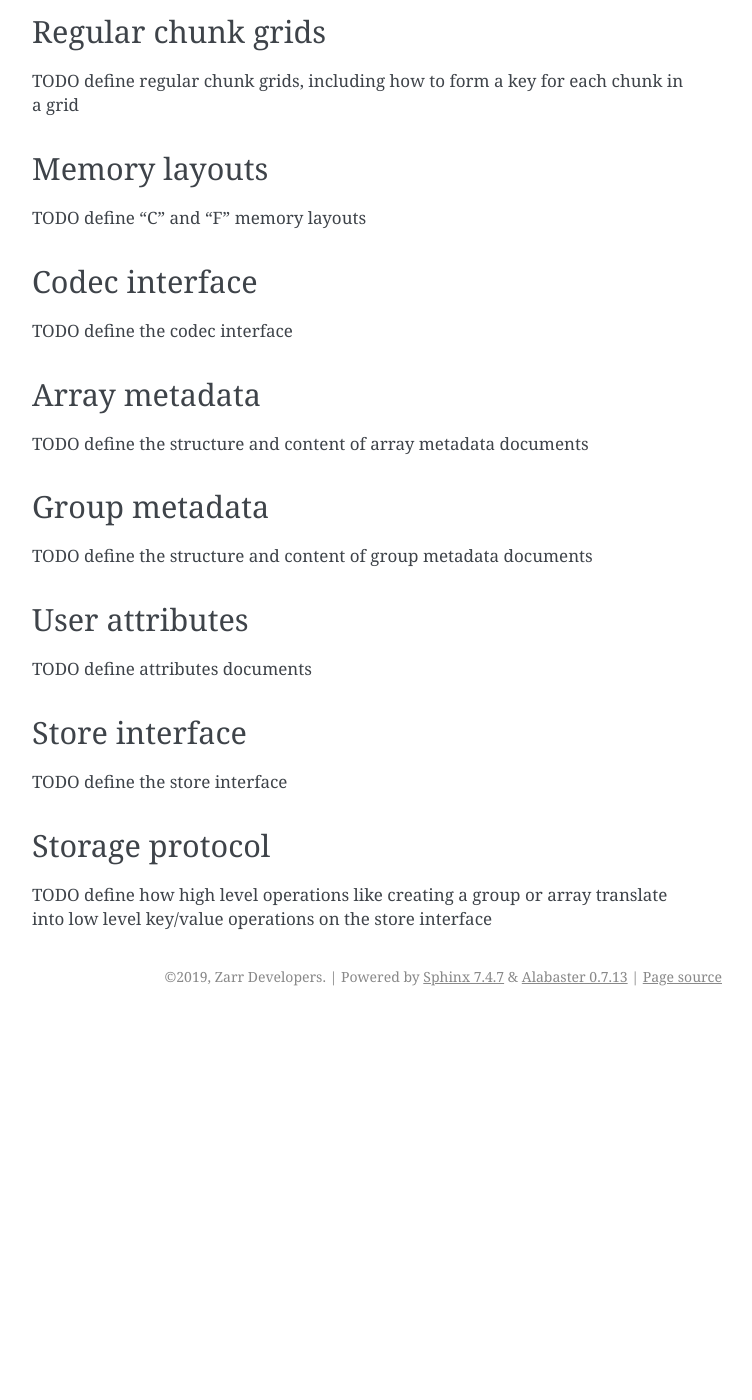
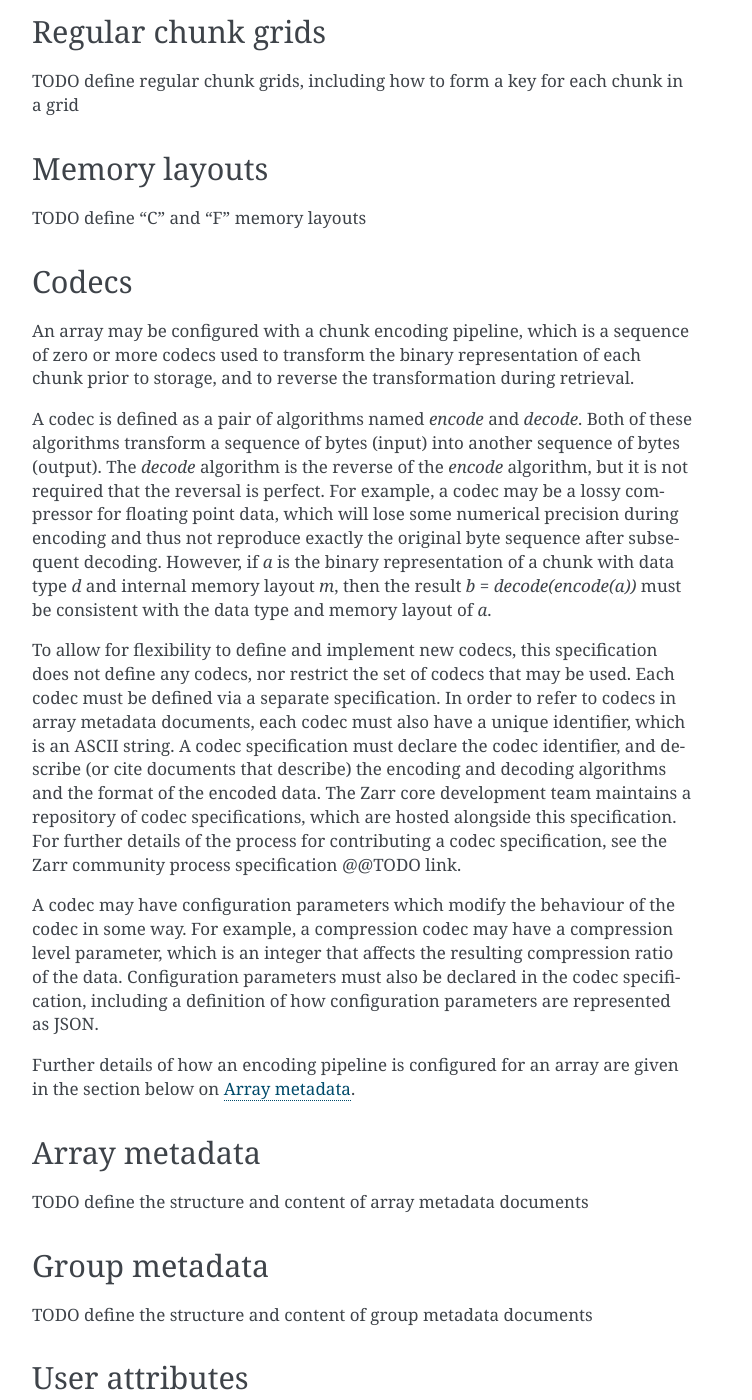
Before and after one commit to zarr-developers/zarr-specs, a Sphinx documentation site: the page built from docs/protocol/core/v3.0.rst, in a window 1280 px wide and 1400 px high, scrolled down 2069 px. Shown: the whole window, without its empty margins (388-1140 px from the left). Built offline with Sphinx 7.4.7, drawn with Linux system fonts in a browser that asks for light colours; before the commit the page ends 3085 px from its top, so only the background shows below that; some of the changed text lies outside the part shown.

Commit message:
first draft codecs

```diff
--- a/docs/protocol/core/v3.0.rst
+++ b/docs/protocol/core/v3.0.rst
@@ -114,10 +114,48 @@ Memory layouts
 
 TODO define "C" and "F" memory layouts
 
-Codec interface
----------------
+Codecs
+------
 
-TODO define the codec interface
+An array may be configured with a chunk encoding pipeline, which is a
+sequence of zero or more codecs used to transform the binary
+representation of each chunk prior to storage, and to reverse the
+transformation during retrieval.
+
+A codec is defined as a pair of algorithms named *encode* and
+*decode*. Both of these algorithms transform a sequence of bytes
+(input) into another sequence of bytes (output). The *decode*
+algorithm is the reverse of the *encode* algorithm, but it is not
+required that the reversal is perfect. For example, a codec may be a
+lossy compressor for floating point data, which will lose some
+numerical precision during encoding and thus not reproduce exactly the
+original byte sequence after subsequent decoding. However, if *a* is
+the binary representation of a chunk with data type *d* and internal
+memory layout *m*, then the result *b = decode(encode(a))* must be
+consistent with the data type and memory layout of *a*.
+
+To allow for flexibility to define and implement new codecs, this
+specification does not define any codecs, nor restrict the set of
+codecs that may be used. Each codec must be defined via a separate
+specification. In order to refer to codecs in array metadata
+documents, each codec must also have a unique identifier, which is an
+ASCII string. A codec specification must declare the codec identifier,
+and describe (or cite documents that describe) the encoding and
+decoding algorithms and the format of the encoded data. The Zarr core
+development team maintains a repository of codec specifications, which
+are hosted alongside this specification. For further details of the
+process for contributing a codec specification, see the Zarr community
+process specification @@TODO link.
+
+A codec may have configuration parameters which modify the behaviour
+of the codec in some way. For example, a compression codec may have a
+compression level parameter, which is an integer that affects the
+resulting compression ratio of the data. Configuration parameters must
+also be declared in the codec specification, including a definition of
+how configuration parameters are represented as JSON.
+
+Further details of how an encoding pipeline is configured for an array
+are given in the section below on `Array metadata`_.
 
 
 Array metadata
```
